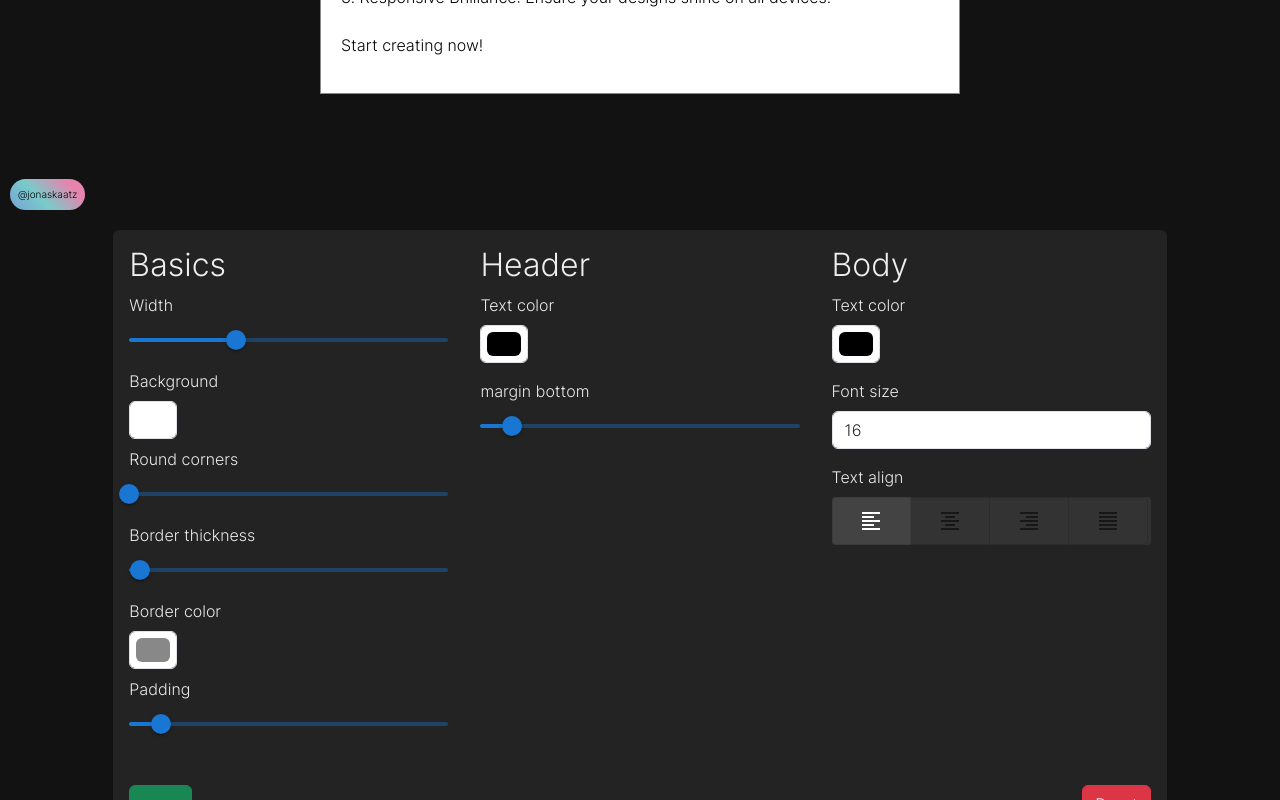
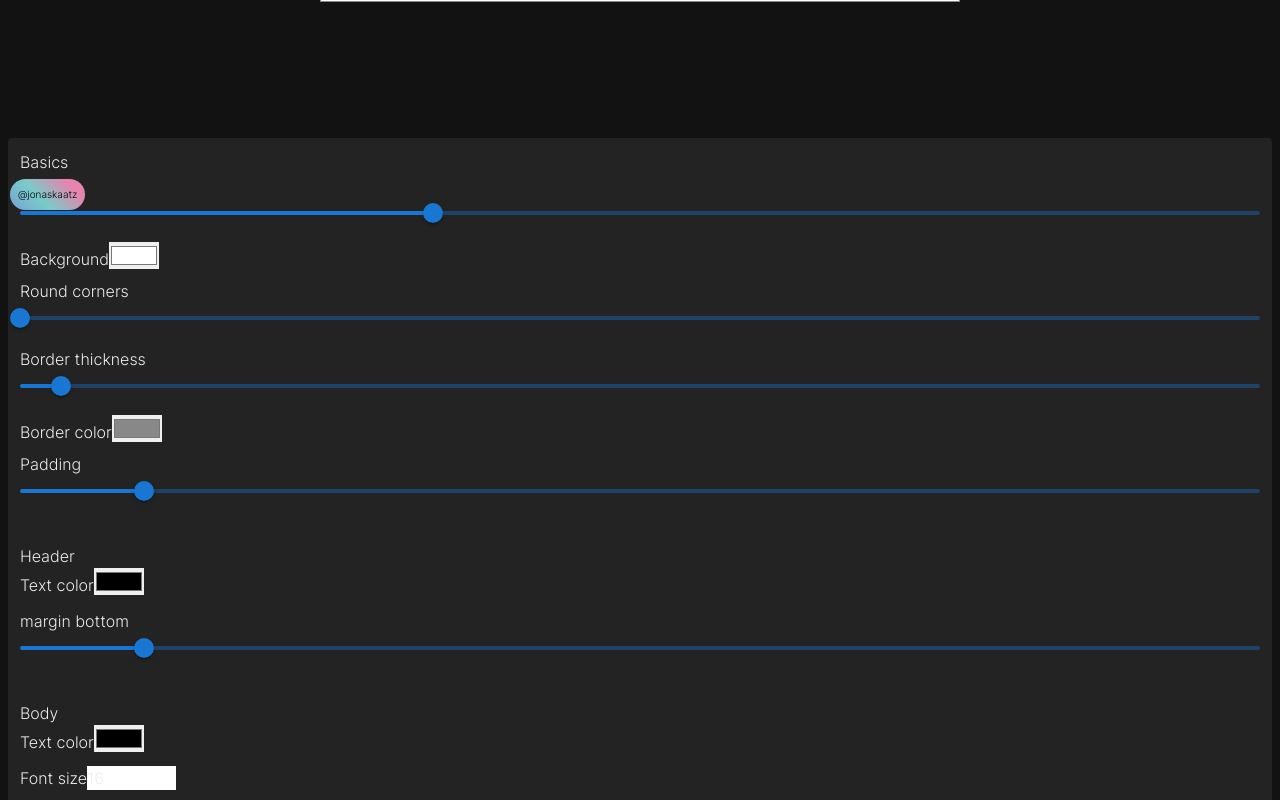
Before and after one commit to Jonas1220/easy-modal-design, a React (Create React App) app: page / in a window 1280 px wide. Shown: the part 580-1380 px from the top of the page. Built offline with nearby package versions, Linux system fonts and the light colour scheme.

Commit message:
add tailwind, change classes to tailwind

```diff
--- a/package.json
+++ b/package.json
@@ -17,6 +17,7 @@
     "react-scripts": "5.0.1",
     "react-toastify": "^9.1.3",
     "stripe": "^12.11.0",
+    "tailwindcss": "^3.3.2",
     "web-vitals": "^2.1.4"
   },
   "scripts": {
--- a/public/index.html
+++ b/public/index.html
@@ -15,8 +15,6 @@
       user's mobile device or desktop. See https://developers.google.com/web/fundamentals/web-app-manifest/
     -->
     <link rel="manifest" href="%PUBLIC_URL%/manifest.json" />
-    <link rel="stylesheet" href="%PUBLIC_URL%/plugins/bootstrap/bootstrap.css">
-    <link rel="stylesheet" href="%PUBLIC_URL%/plugins/bootstrap/bootstrap.js">
     <!--
       Notice the use of %PUBLIC_URL% in the tags above.
       It will be replaced with the URL of the `public` folder during the build.
--- a/src/App.css
+++ b/src/App.css
@@ -18,7 +18,8 @@
 	z-index:99;
 }
 .body_background {
-	background-color:#232323;
+	/* background-color:#232323; */
+	background-color:#1C3;
 	background:-webkit-linear-gradient(to right,#ef8e38,#108dc7);
 	background:linear-gradient(to right,#ef8e38,#108dc7);
 }
--- /dev/null
+++ b/src/index.css
@@ -0,0 +1,3 @@
+@tailwind base;
+@tailwind components;
+@tailwind utilities;
--- a/src/index.js
+++ b/src/index.js
@@ -1,6 +1,7 @@
 import React from 'react';
 import ReactDOM from 'react-dom/client';
 import App from './App';
+import './index.css';
 
 const root = ReactDOM.createRoot(document.getElementById('root'));
 root.render(
--- /dev/null
+++ b/tailwind.config.js
@@ -0,0 +1,8 @@
+/** @type {import('tailwindcss').Config} */
+module.exports = {
+  content: ["./src/**/*.{html,js}"],
+  theme: {
+    extend: {},
+  },
+  plugins: [],
+}
```
Also changed, not shown: 1 other file (tests, documents, lock files or other folders).
